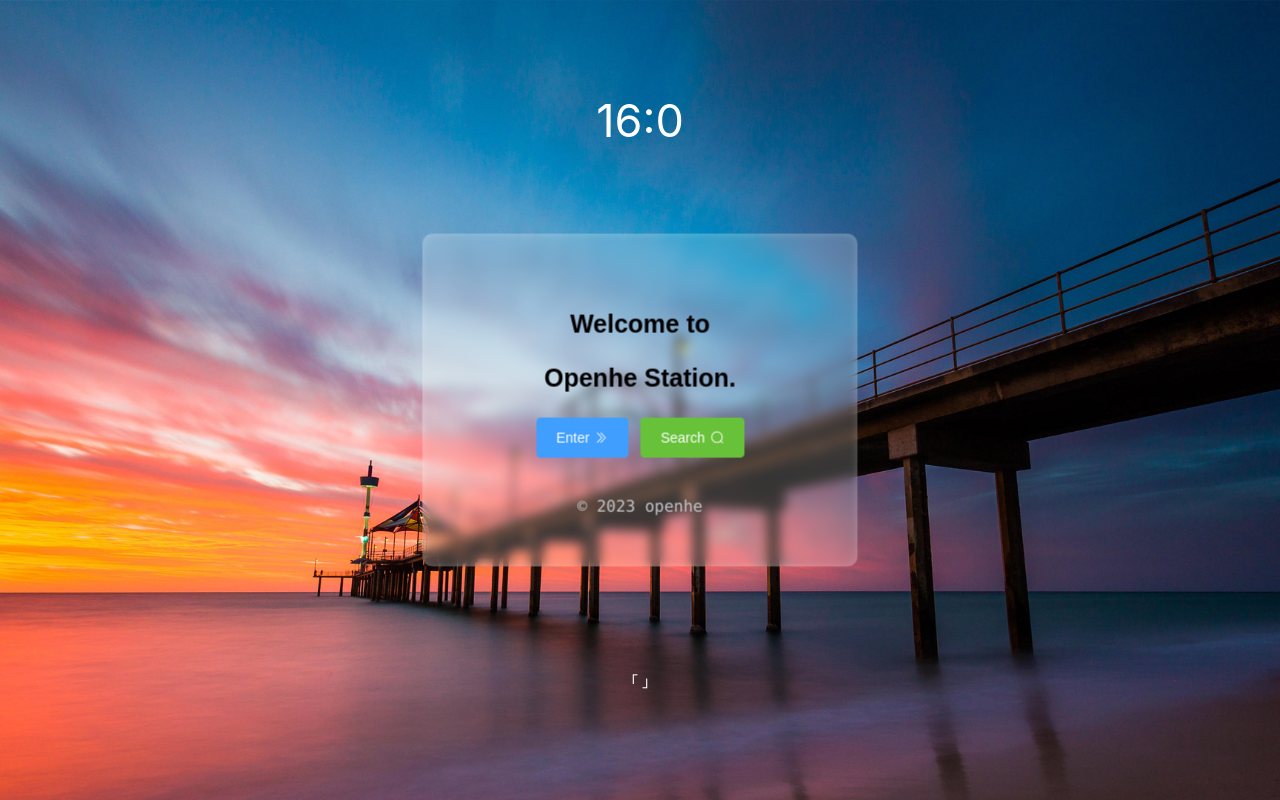
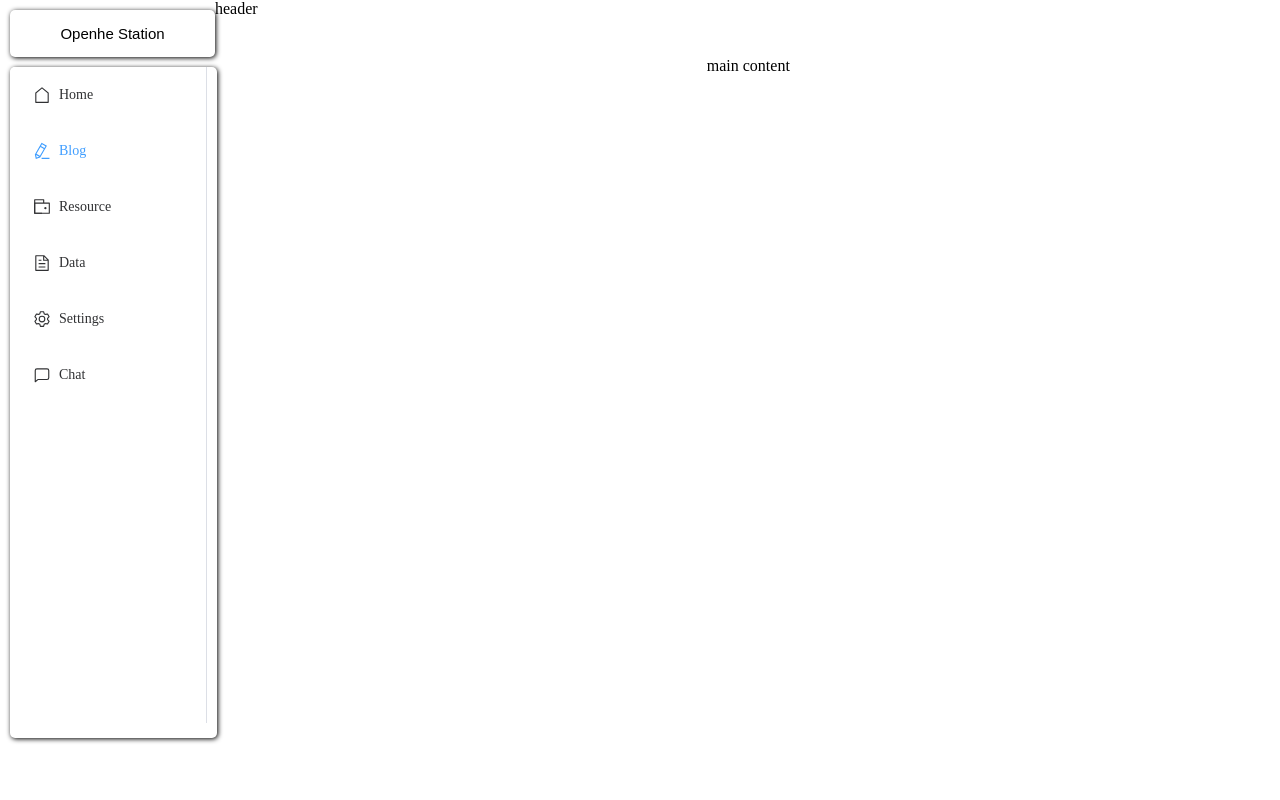
Before and after one commit to openhe-hub/openhe-station-frontend, a Vue app: page /#/ in a window 1280 px wide. Both pictures are taken after a click on the button "Enter". Built offline with nearby package versions, Linux system fonts and the light colour scheme; no server answers.

Commit message:
1-16-upd: dev home page & nav bar

```diff
--- a/src/App.vue
+++ b/src/App.vue
@@ -1,10 +1,9 @@
 <script setup>
-import Welcome from "./view/Welcome.vue";
 </script>
 
 <template>
   <div>
-    <Welcome></Welcome>
+    <router-view></router-view>
   </div>
 </template>
 
--- /dev/null
+++ b/src/components/header/Header.vue
@@ -0,0 +1,15 @@
+<template>
+  <div>
+    header
+  </div>
+</template>
+
+<script>
+export default {
+  name: "Header"
+}
+</script>
+
+<style scoped>
+
+</style>
--- /dev/null
+++ b/src/components/nav/NavBar.vue
@@ -0,0 +1,64 @@
+<template>
+  <div id="container">
+    <el-menu
+        default-active="2"
+        class="el-menu-vertical-demo"
+        style="height: 82vh"
+    >
+      <el-menu-item index="1">
+        <el-icon>
+          <House/>
+        </el-icon>
+        <template #title>Home</template>
+      </el-menu-item>
+      <el-menu-item index="2">
+        <el-icon>
+          <EditPen/>
+        </el-icon>
+        <template #title>Blog</template>
+      </el-menu-item>
+      <el-menu-item index="3">
+        <el-icon>
+          <Wallet/>
+        </el-icon>
+        <template #title>Resource</template>
+      </el-menu-item>
+      <el-menu-item index="4">
+        <el-icon>
+          <Document/>
+        </el-icon>
+        <template #title>Data</template>
+      </el-menu-item>
+      <el-menu-item index="5">
+        <el-icon>
+          <Setting/>
+        </el-icon>
+        <template #title>Settings</template>
+      </el-menu-item>
+      <el-menu-item index="5">
+        <el-icon>
+          <ChatSquare/>
+        </el-icon>
+        <template #title>Chat</template>
+      </el-menu-item>
+    </el-menu>
+  </div>
+</template>
+
+<script>
+import {ref} from 'vue'
+
+</script>
+
+<style scoped>
+div#container {
+  overflow-x: hidden;
+  overflow-y: hidden;
+  border: 0px solid black;
+  border-radius: 5px;
+  margin: 10px 10px 10px 10px;
+  padding: 0px 10px 15px 0px;
+  box-shadow: 1px 1px 5px #000;
+}
+
+</style>
--- /dev/null
+++ b/src/view/Home.vue
@@ -0,0 +1,58 @@
+<template>
+  <div id="container">
+    <el-row :gutter="10">
+      <el-col :span="4" class="header-col">
+        <div id="title-container">
+          Openhe Station
+        </div>
+      </el-col>
+      <el-col :span="10">
+        <Header></Header>
+      </el-col>
+    </el-row>
+<!--    <el-divider></el-divider>-->
+    <el-row :gutter="20" class="content-row">
+      <el-col :span="4" class="nav-col">
+        <NavBar></NavBar>
+      </el-col>
+      <el-col :span="20" class="content-col">main content</el-col>
+    </el-row>
+  </div>
+</template>
+
+<script setup>
+import Header from "../components/header/Header.vue";
+import NavBar from "../components/nav/NavBar.vue";
+</script>
+
+<style scoped>
+div#container {
+  height: 100%;
+  width: 100%;
+  overflow-x: hidden;
+  overflow-y: hidden;
+}
+
+div#title-container {
+  text-align: center;
+  font-family: "Arial", "Microsoft YaHei", sans-serif;
+  font-size: 15px;
+  font-weight: 350;
+  height: 100%;
+  width: 100%;
+  border: 0px solid black;
+  border-radius: 5px;
+  margin: 10px 0 0 10px;
+  padding: 15px 0px 15px 0px;
+  box-shadow: 1px 1px 5px #000;
+}
+
+.header-col {
+  height: 100%;
+}
+
+.content-row, .content-col,.nav-col {
+  height: 100%;
+  text-align: center;
+}
+</style>
--- a/src/view/Welcome.vue
+++ b/src/view/Welcome.vue
@@ -6,7 +6,7 @@
     <div id="center" class="blur-container">
       <p class="welcome_title">{{ typewriter[0] }}</p>
       <p class="welcome_title">{{ typewriter[1] }}</p>
-      <el-button type="primary" size="large">
+      <el-button type="primary" size="large" @click="toHome">
         Enter
         <el-icon class="el-icon--right">
           <DArrowRight/>
@@ -32,6 +32,7 @@
 import {DArrowRight, Search} from "@element-plus/icons-vue";
 import {computed, onMounted, reactive, ref} from "vue";
 import api from "../plugin/axios/config.js";
+import {useRoute, useRouter} from "vue-router";
 
 // typewriter
 const typewriter = reactive(['', '']);
@@ -93,6 +94,15 @@ const onLeave = () => {
 const isFromShown=computed(()=>{
   return isHover.value;
 })
+
+// listener
+const route=useRoute();
+const router=useRouter();
+const toHome=()=>{
+  router.push('/home');
+}
+
+
 </script>
 
 <style scoped>
@@ -150,7 +160,7 @@ div#sentence-container:hover {
 
 .welcome_title {
   font-family: "Arial", "Microsoft YaHei", sans-serif;
-  font-size: 25px;
+  font-size: 28px;
   font-weight: bold;
 }
 
@@ -159,7 +169,7 @@ div.blur-container {
   -webkit-backdrop-filter: blur(6px);
   backdrop-filter: blur(6px);
   border: 0px solid black;
-  border-radius: 10px;
+  border-radius: 5px;
   box-shadow: inset 0 0 10px rgba(255, 255, 255, 0.2);
 }
 
```
Also changed, not shown: src/plugin/router/config.js (+6 -3 lines).
